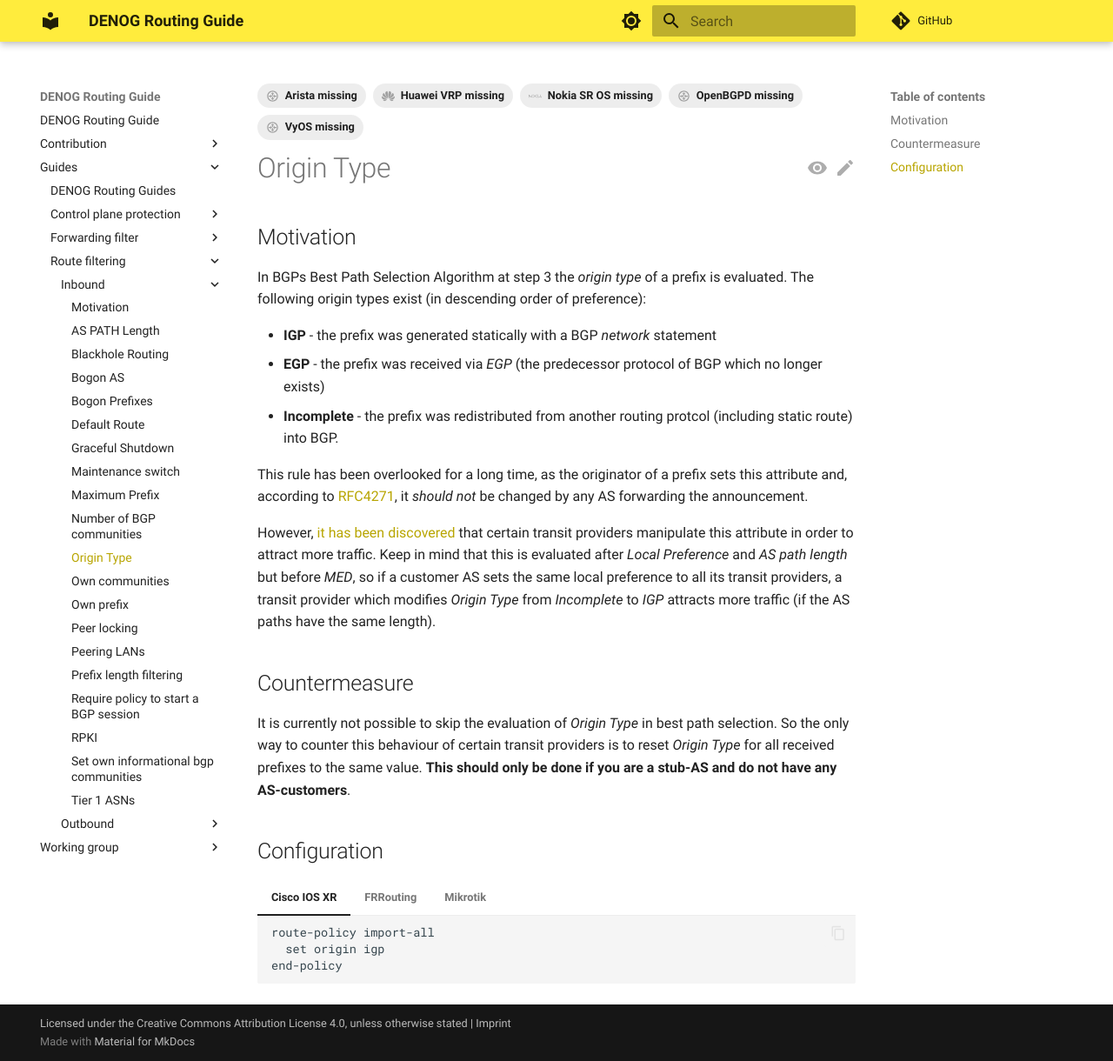
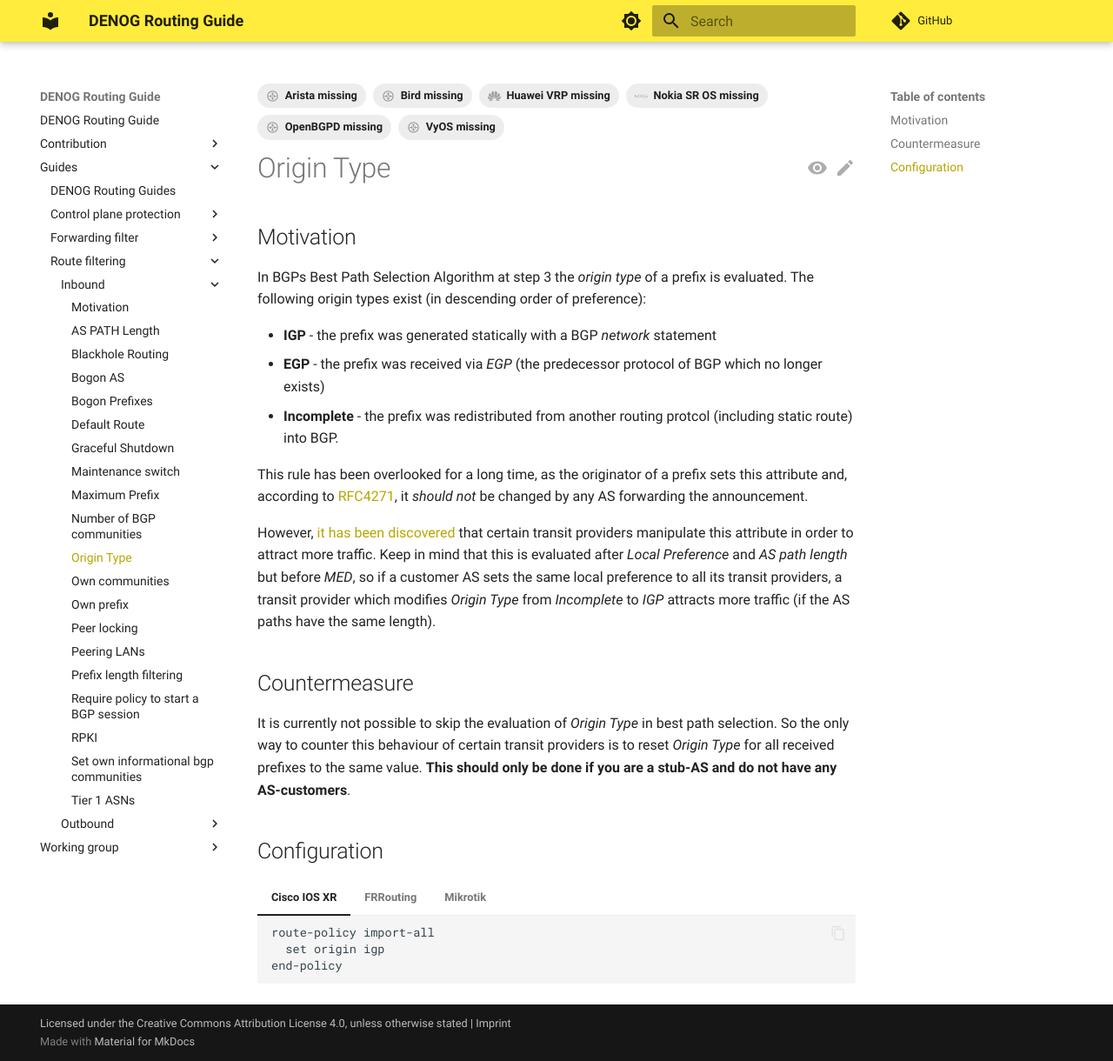
Before and after one commit to denog/routing-guide, an MkDocs documentation site: the page built from docs/guides/route_filtering/inbound/origin_type.md, in a window 1280 px wide and 1220 px high. Shown: the whole window at 87% size. Built offline with MkDocs 1.6.1 and Material for MkDocs 9.7.7, drawn with Linux system fonts in a browser that asks for light colours; comment, search, counter and statistics services are not loaded.

Commit message:
added bird missing

```diff
--- a/docs/guides/route_filtering/inbound/origin_type.md
+++ b/docs/guides/route_filtering/inbound/origin_type.md
@@ -1,6 +1,7 @@
 ---
 tags:
   - Arista missing
+  - Bird missing
   - Huawei VRP missing
   - Nokia SR OS missing
   - OpenBGPD missing
```
